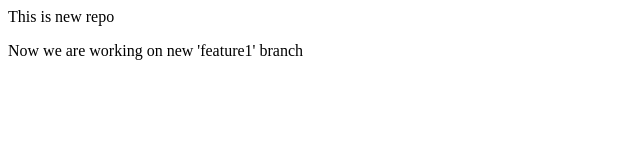
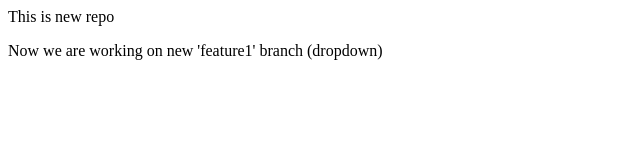
Before and after one commit to Onkarot/local-repo, a plain HTML site: page index.html in a window 1280 px wide. Shown: the full height of the page, 0-640 px from the left. Drawn offline with Linux system fonts and the light colour scheme.

Commit message:
Add dropdown

```diff
--- a/index.html
+++ b/index.html
@@ -1,3 +1,3 @@
 <p>This is new repo</p>
 
-<p>Now we are working on new 'feature1' branch</p>
+<p>Now we are working on new 'feature1' branch (dropdown)</p>
```
